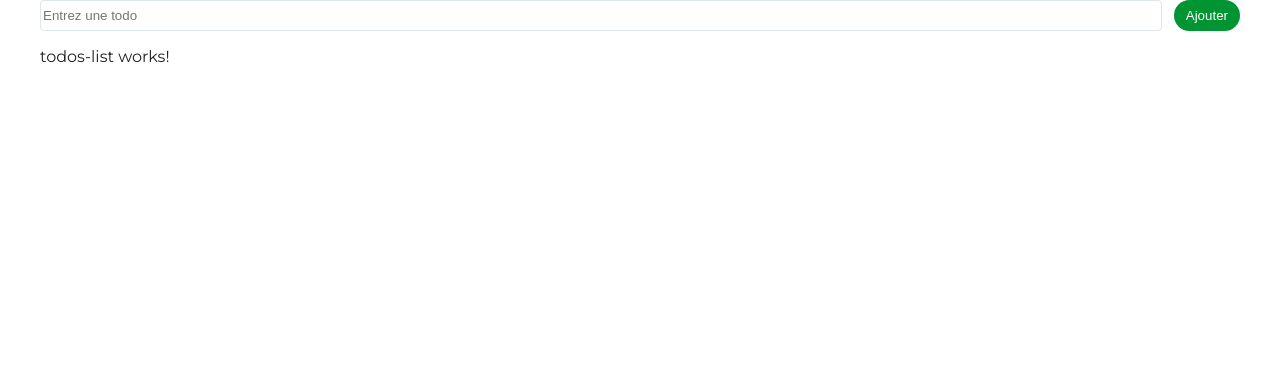
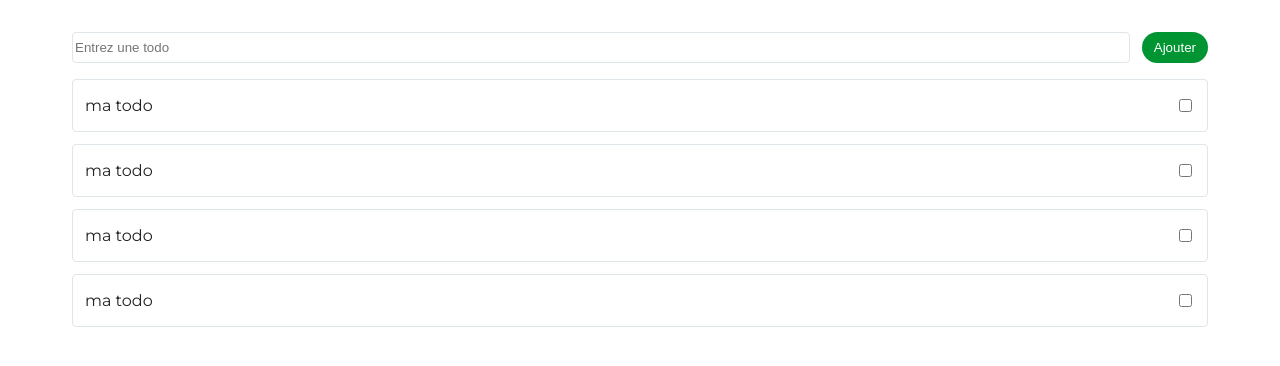
Before and after one commit to gtn-massart/Angular-Todolist, an Angular app: page / in a window 1280 px wide. Shown: the top 366 px of the page. Built offline with nearby package versions, Linux system fonts and the light colour scheme.

Commit message:
create fake todo for layout

```diff
--- a/src/app/components/todo-container.ts
+++ b/src/app/components/todo-container.ts
@@ -9,6 +9,10 @@ import { TodosList } from './todos-list';
     <app-todo-form />
     <app-todos-list />
   `,
-  styles: ``,
+  styles: `
+    :host{
+      padding: 32px;
+    }
+  `,
 })
 export class TodoContainer {}
--- a/src/app/components/todo.ts
+++ b/src/app/components/todo.ts
@@ -4,7 +4,10 @@ import { Component } from '@angular/core';
   selector: 'app-todo',
   imports: [],
   template: `
-
+    <li class="flex gap-12 border px-12">
+        <p class="flex-auto">ma todo</p>
+        <input type="checkbox" />
+    </li>
   `,
   styles: ``,
 })
--- a/src/app/components/todos-list.ts
+++ b/src/app/components/todos-list.ts
@@ -1,9 +1,21 @@
 import { Component } from '@angular/core';
+import { Todo } from "./todo";
 
 @Component({
   selector: 'app-todos-list',
-  imports: [],
-  template: ` <p>todos-list works!</p> `,
-  styles: ``,
+  imports: [Todo],
+  template: `
+    <ul class="flex flex-col gap-12">
+      <app-todo />
+      <app-todo />
+      <app-todo />
+      <app-todo />
+    </ul>
+  `,
+  styles: `
+    ul {
+      margin-top: 16px;
+    }
+  `,
 })
 export class TodosList {}
```
